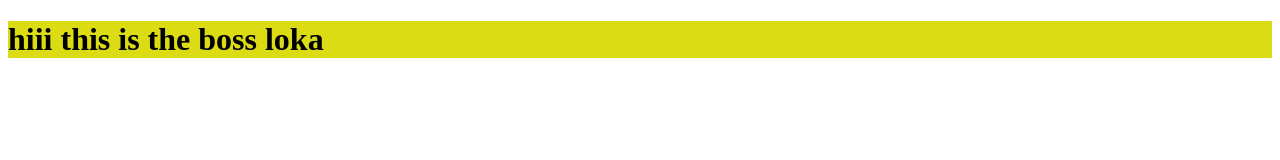
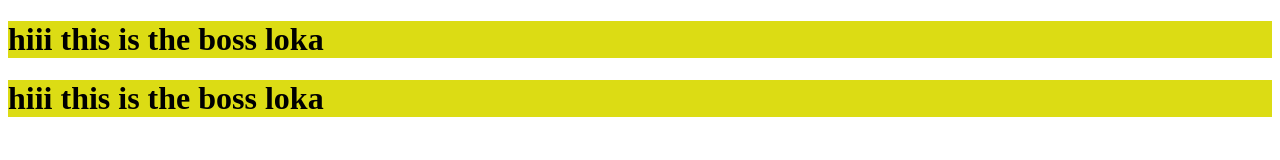
Before and after one commit to prajwaltetoo/live-class-repo, a plain HTML site: page index.html in a window 1280 px wide. Drawn offline with Linux system fonts and the light colour scheme.

Commit message:
adding dfinal change

```diff
--- a/index.html
+++ b/index.html
@@ -8,5 +8,6 @@
 </head>
 <body>
     <h1 >hiii this is the boss loka</h1>
+    <h1 >hiii this is the boss loka</h1>
 </body>
 </html>
```
